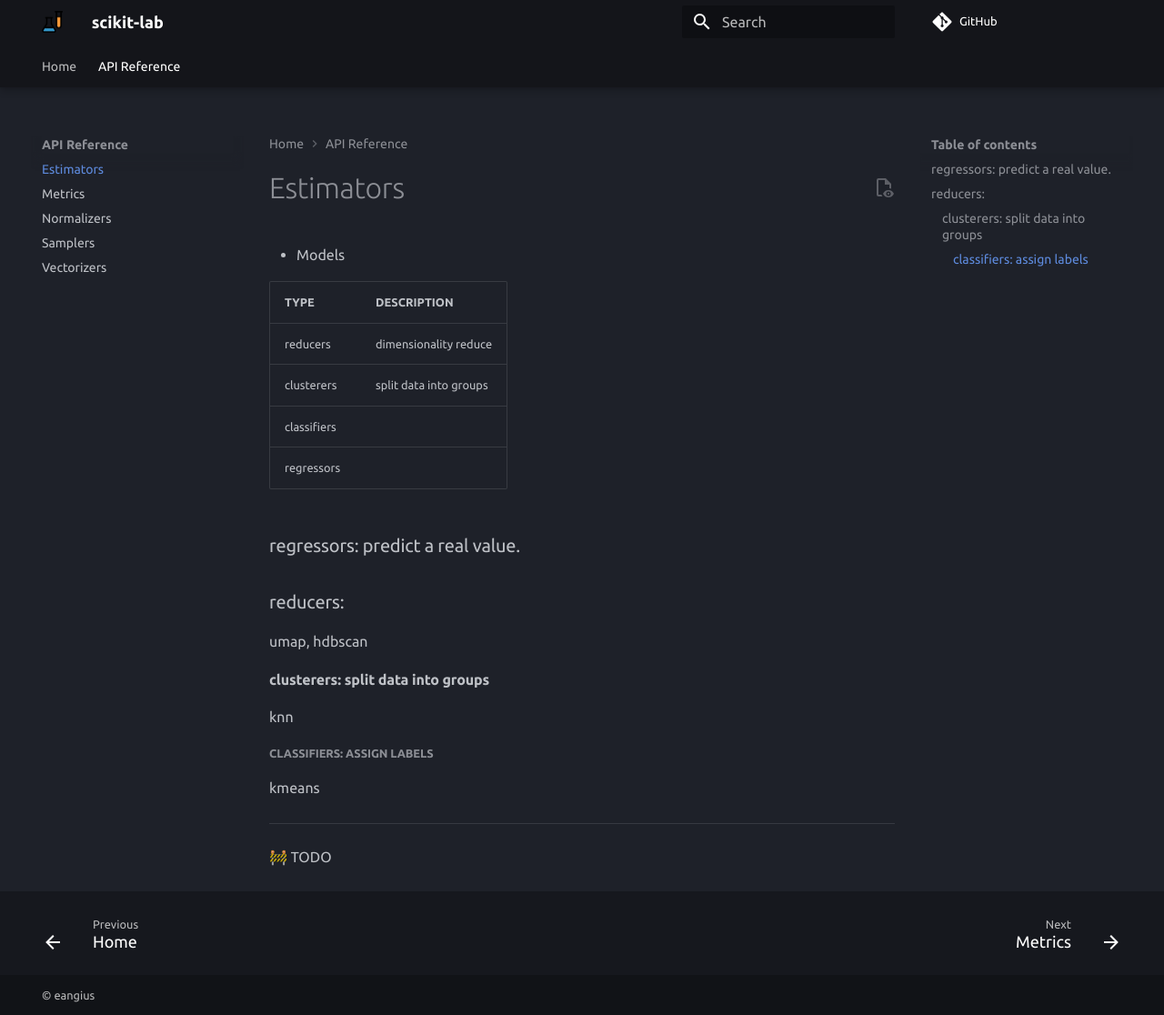
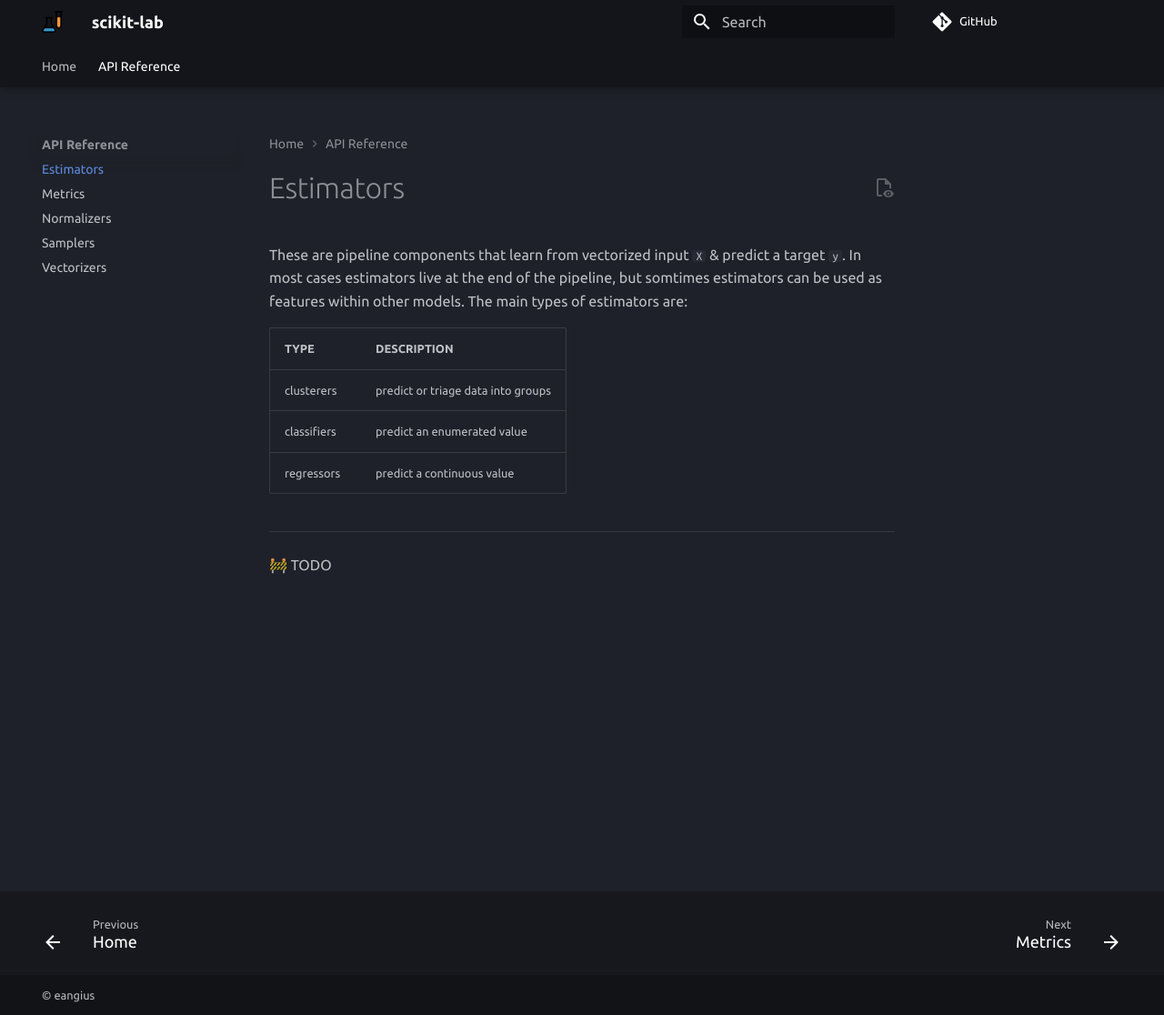
Before and after one commit to eangius/scikit-lab, an MkDocs documentation site: the page built from docs/api/estimators.md, in a window 1280 px wide and 1116 px high. Shown: the whole window at 91% size. Built offline with MkDocs 1.6.1 and Material for MkDocs 9.7.7, drawn with Linux system fonts in a browser that asks for light colours; comment, search, counter and statistics services are not loaded.

Commit message:
intro doc estimators & vectorizers

```diff
--- a/docs/api/estimators.md
+++ b/docs/api/estimators.md
@@ -1,25 +1,14 @@
 # Estimators
 
-* Models
+These are pipeline components that learn from vectorized input `X` & predict a target `y`.
+In most cases estimators live at the end of the pipeline, but somtimes estimators can be used
+as features within other models. The main types of estimators are:
 
-| TYPE        | DESCRIPTION            |
-|-------------|------------------------|
-| reducers    | dimensionality reduce  |
-| clusterers  | split data into groups |
-| classifiers |                        |
-| regressors  ||
-
-
-### regressors: predict a real value.
-
-### reducers:
-umap, hdbscan
-
-#### clusterers: split data into groups
-knn
-
-##### classifiers: assign labels
-kmeans
+| TYPE        | DESCRIPTION                        |
+|-------------|------------------------------------|
+| clusterers  | predict or triage data into groups |
+| classifiers | predict an enumerated value        |
+| regressors  | predict a continuous value         |
 
 ---
 🚧 TODO
```
Also changed, not shown: docs/api/vectorizers.md (+6 -1 lines).
